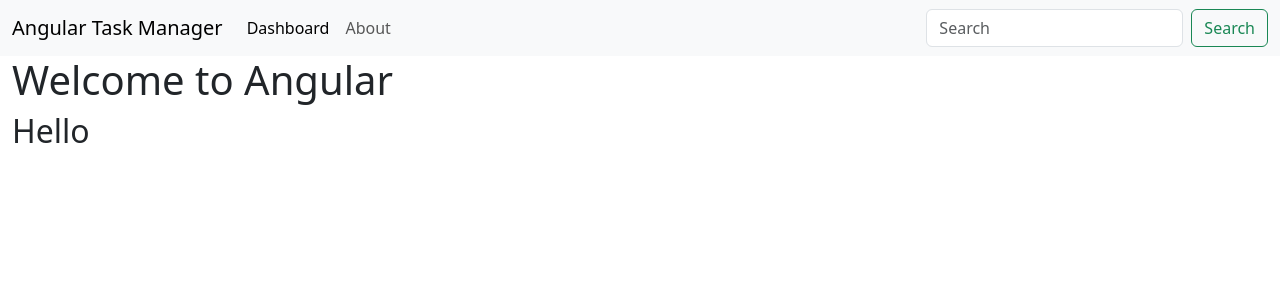
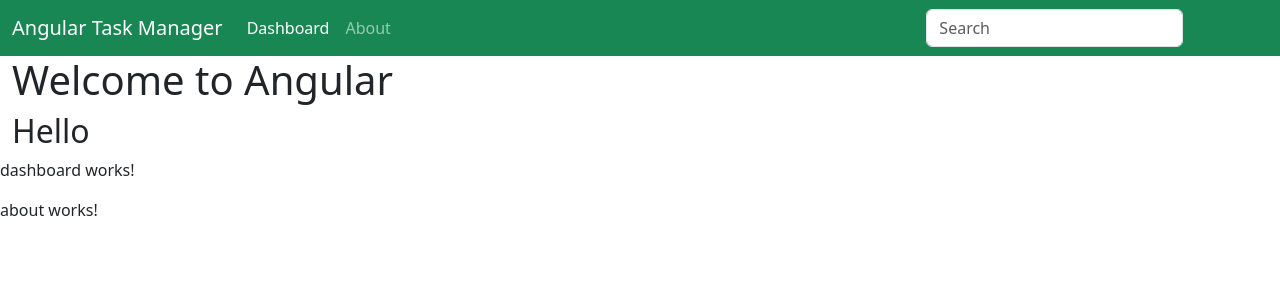
Before and after one commit to iamabhijit9874010029/TaskManager, an Angular app: page / in a window 1280 px wide. Shown: the top 300 px of the page. Built offline with nearby package versions, Linux system fonts and the light colour scheme.

Commit message:
Create & Nest Components

```diff
--- /dev/null
+++ b/src/app/about/about.component.html
@@ -0,0 +1 @@
+<p>about works!</p>
--- a/src/app/app.component.html
+++ b/src/app/app.component.html
@@ -1,4 +1,4 @@
-<nav class="navbar navbar-expand-lg navbar-light bg-light">
+<nav class="navbar navbar-expand-lg navbar-dark bg-success">
   <div class="container-fluid">
     <a class="navbar-brand" href="#">Angular Task Manager</a>
     <button class="navbar-toggler" type="button" data-bs-toggle="collapse" data-bs-target="#navbarSupportedContent"
@@ -42,3 +42,9 @@
   <h1>Welcome to Angular</h1>
   <h2>Hello</h2>
 </div>
+<div>
+  <app-dashboard></app-dashboard>
+</div>
+<div>
+  <app-about></app-about>
+</div>
--- a/src/app/app.module.ts
+++ b/src/app/app.module.ts
@@ -3,10 +3,14 @@
 
 import { AppRoutingModule } from './app-routing.module';
 import { AppComponent } from './app.component';
+import { DashboardComponent } from './dashboard/dashboard.component';
+import { AboutComponent } from './about/about.component';
 
 @NgModule({
   declarations: [
-    AppComponent
+    AppComponent,
+    DashboardComponent,
+    AboutComponent,
   ],
   imports: [
     BrowserModule,
--- /dev/null
+++ b/src/app/dashboard/dashboard.component.html
@@ -0,0 +1 @@
+<p>dashboard works!</p>
```
Also changed, not shown: src/app/about/about.component.ts (added, +10 -0 lines), src/app/dashboard/dashboard.component.ts (added, +10 -0 lines), src/app/about/about.component.scss (added), src/app/dashboard/dashboard.component.scss (added), 2 other files (tests, documents, lock files or other folders).
